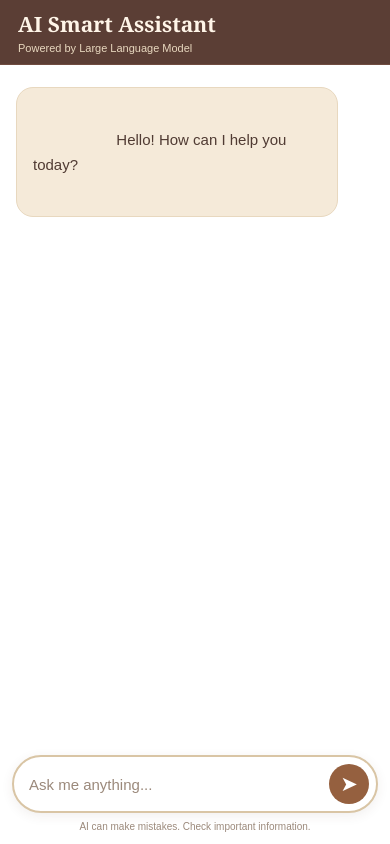
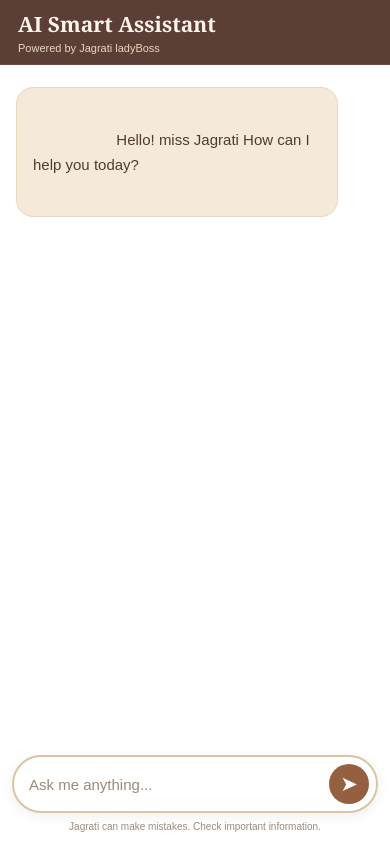
Before and after one commit to UpendraSisodiya/AI-Smart-Assistant-Chatbot, a website: page public/index.html in a window 390 px wide. Drawn offline with Linux system fonts and the light colour scheme.

Commit message:
Updated responsive chatbot Jagrati

```diff
--- a/public/index.html
+++ b/public/index.html
@@ -19,7 +19,7 @@
             <div class="logo">
                 <h2>AI Smart Assistant</h2>
             </div>
-            <p>Powered by Large Language Model</p>
+            <p>Powered by Jagrati ladyBoss</p>
         </header>
 
         <!-- Chat Area -->
@@ -28,7 +28,7 @@
             <div id="chat-box">
 
                 <div class="bot-message">
-                    Hello! How can I help you today?
+                    Hello! miss Jagrati How can I help you today?
                 </div>
 
             </div>
@@ -54,7 +54,7 @@
             </div>
 
             <p class="footer-text">
-                AI can make mistakes. Check important information.
+                Jagrati can make mistakes. Check important information.
             </p>
 
         </footer>
```
